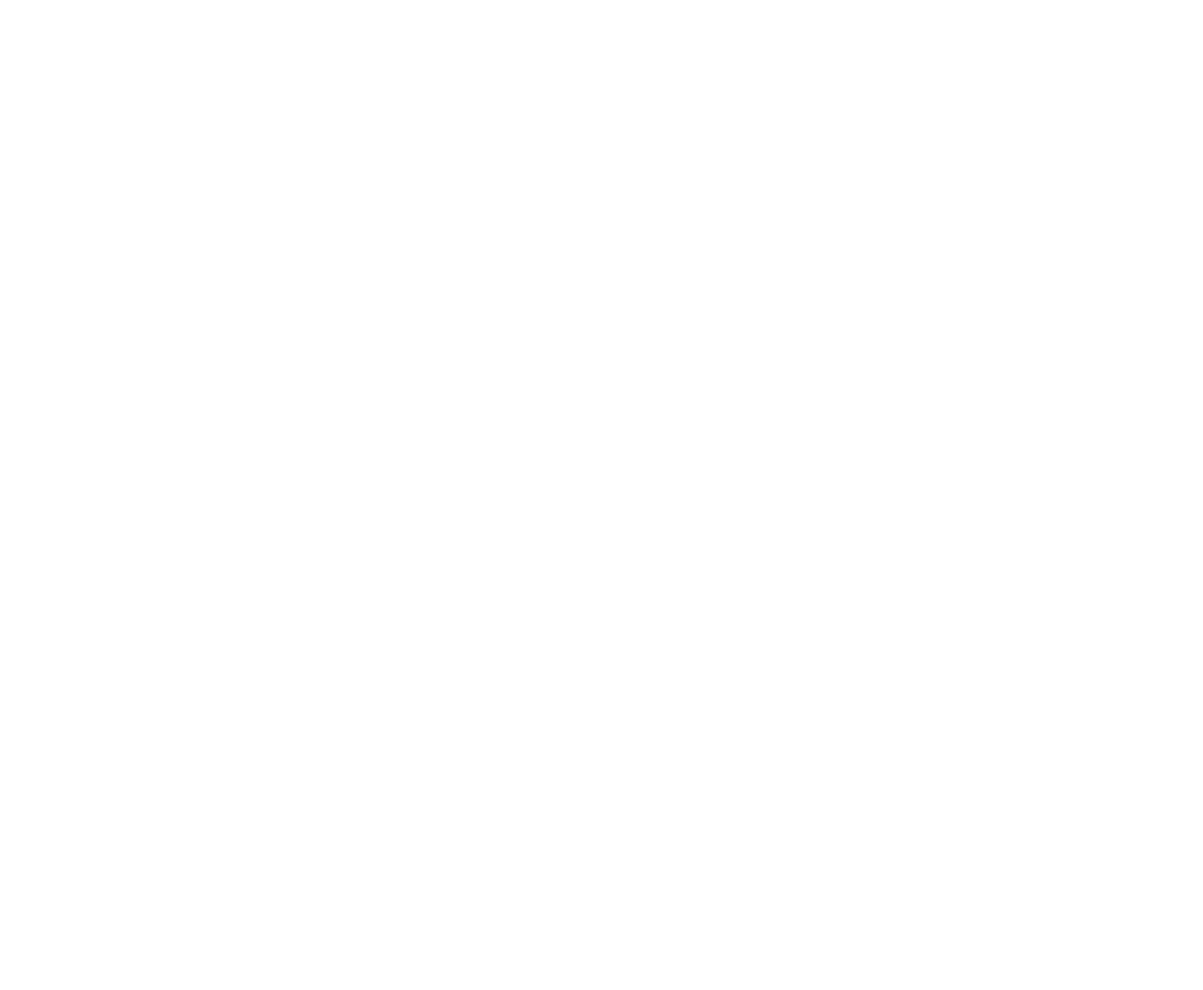
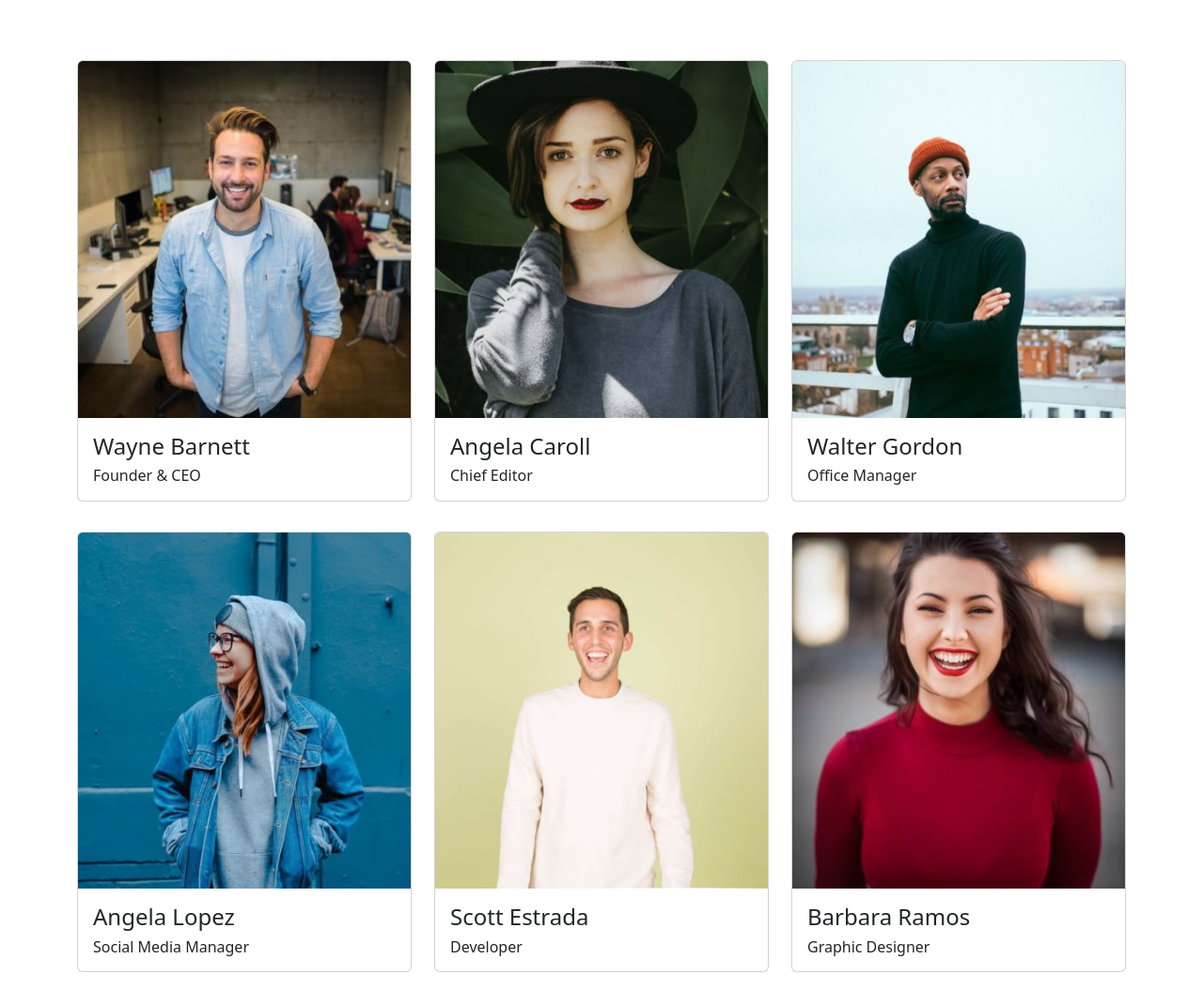
Before and after one commit to DavidePeloso-dev/js-our-team, a plain HTML site: page index.html in a window 1280 px wide. Shown: the whole page at 94% size. Before the commit the page ends 800 px from the top, so only its background shows below. Drawn offline with nearby package versions, Linux system fonts and the light colour scheme.

Commit message:
Complete program and add images

```diff
--- a/assets/js/script.js
+++ b/assets/js/script.js
@@ -5,46 +5,104 @@ Angela Lopez	Social Media Manager	angela-lopez-social-media-manager.jpg
 Scott Estrada	Developer	scott-estrada-developer.jpg
 Barbara Ramos	Graphic Designer	barbara-ramos-graphic-designer.jpg */
 
-const teamMembers =[
+const teamMembers = [
     {
-        name : 'Wayne Barnett',
-        profession : 'Founder & CEO',
-        image : 'wayne-barnett-founder-ceo.jpg'
+        name: 'Wayne Barnett',
+        profession: 'Founder & CEO',
+        image: 'wayne-barnett-founder-ceo.jpg'
     },
     {
-        name : 'Angela Caroll',
-        profession : 'Chief Editor',
-        image : 'angela-caroll-chief-editor.jpg'
+        name: 'Angela Caroll',
+        profession: 'Chief Editor',
+        image: 'angela-caroll-chief-editor.jpg'
     },
     {
-        name : 'Walter Gordon',
-        profession : 'Office Manager',
-        image : 'walter-gordon-office-manager.jpg'
+        name: 'Walter Gordon',
+        profession: 'Office Manager',
+        image: 'walter-gordon-office-manager.jpg'
     },
     {
-        name : 'Angela Lopez',
-        profession : 'Social Media Manager',
-        image : 'angela-lopez-social-media-manager.jpg'
+        name: 'Angela Lopez',
+        profession: 'Social Media Manager',
+        image: 'angela-lopez-social-media-manager.jpg'
     },
     {
-        name : 'Scott Estrada',
-        profession : 'Developer',
-        image : 'scott-estrada-developer.jpg'
+        name: 'Scott Estrada',
+        profession: 'Developer',
+        image: 'scott-estrada-developer.jpg'
     },
     {
-        name : 'Barbara Ramos',
-        profession : 'Graphic Designer',
-        image : 'barbara-ramos-graphic-designer.jpg'
+        name: 'Barbara Ramos',
+        profession: 'Graphic Designer',
+        image: 'barbara-ramos-graphic-designer.jpg'
     }
 ];
+
+const memberRowEl = document.getElementById('member_row');
 
 console.log(teamMembers);
 
 console.log(teamMembers[1].name)
 
-for(let i = 0; i < teamMembers.length; i++){
+for (let i = 0; i < teamMembers.length; i++) {
     const person = teamMembers[i];
     console.log(person.name);
     console.log(person.profession);
     console.log(person.image);
+
+    createDomCardEl(memberRowEl,person);
+
 }
+
+
+
+
+/*
+<div class="col">
+    <div class="card">
+        <img src="" class="card-img-top" alt="person">
+        <div class="card-body">
+            <h5 class="card-title">Card title</h5>
+            <p class="card-text">Some quick example text to build on the card title and make up the bulk of the card's content.</p>
+        </div>
+    </div>
+</div>
+*/
+
+
+/**
+ * ## Genarate a card to append in the DOM
+ * @param {HTMLElement} HtmlEl insert the DOM element you want to append the card
+ * @param {Object} object insert the object you wanto to populate the card
+ */
+function createDomCardEl(HtmlEl,object){
+//create the col element
+const colEl = document.createElement('div');
+colEl.classList.add('col', 'py-3');
+//create the card element
+const cardEl = document.createElement('div');
+cardEl.classList.add('card')
+//create the img element
+const imgEl = document.createElement('img');
+imgEl.classList.add('card-img-top');
+imgEl.src = './assets/img/'+ object.image;
+imgEl.alt = object.name;
+//create the card body
+const cardBodyEl = document.createElement('div');
+cardBodyEl.classList.add('card-body');
+//create the card title
+const cardTitleEl = document.createElement('h4');
+cardTitleEl.classList.add('card-title');
+cardTitleEl.innerText = object.name;
+//create the card text
+const cardTextEl = document.createElement('h6');
+cardTextEl.classList.add('card-text');
+cardTextEl.innerText = object.profession;
+//concatenate various element
+cardBodyEl.append(cardTitleEl,cardTextEl);
+cardEl.append(imgEl,cardBodyEl);
+colEl.append(cardEl);
+//attached the card to the Dom
+HtmlEl.insertAdjacentElement('beforeend', colEl);
+console.log(colEl);
+}
--- a/index.html
+++ b/index.html
@@ -1,15 +1,26 @@
 <!doctype html>
 <html lang='en'>
-  <head>
+
+<head>
     <meta charset='utf-8'>
     <meta name='viewport' content='width=device-width, initial-scale=1'>
     <title>Document</title>
     <link rel="stylesheet" href="./assets/css/style.css">
-    <link href='https://cdn.jsdelivr.net/npm/bootstrap@5.3.2/dist/css/bootstrap.min.css' rel='stylesheet' integrity='sha384-T3c6CoIi6uLrA9TneNEoa7RxnatzjcDSCmG1MXxSR1GAsXEV/Dwwykc2MPK8M2HN' crossorigin='anonymous'>
-  </head>
-  <body>
+    <link href='https://cdn.jsdelivr.net/npm/bootstrap@5.3.2/dist/css/bootstrap.min.css' rel='stylesheet'
+        integrity='sha384-T3c6CoIi6uLrA9TneNEoa7RxnatzjcDSCmG1MXxSR1GAsXEV/Dwwykc2MPK8M2HN' crossorigin='anonymous'>
+</head>
 
-    <script src='https://cdn.jsdelivr.net/npm/bootstrap@5.3.2/dist/js/bootstrap.bundle.min.js' integrity='sha384-C6RzsynM9kWDrMNeT87bh95OGNyZPhcTNXj1NW7RuBCsyN/o0jlpcV8Qyq46cDfL' crossorigin='anonymous'></script>
+<body>
+    <div class="container">
+        <div id="member_row" class="row row-cols-1 row-cols-md-3 my-5">
+
+        </div>
+    </div>
+
+    <script src='https://cdn.jsdelivr.net/npm/bootstrap@5.3.2/dist/js/bootstrap.bundle.min.js'
+        integrity='sha384-C6RzsynM9kWDrMNeT87bh95OGNyZPhcTNXj1NW7RuBCsyN/o0jlpcV8Qyq46cDfL'
+        crossorigin='anonymous'></script>
     <script src="./assets/js/script.js"></script>
-  </body>
+</body>
+
 </html>
```
Also changed, not shown: assets/img/angela-caroll-chief-editor.jpg (added), assets/img/angela-lopez-social-media-manager.jpg (added), assets/img/barbara-ramos-graphic-designer.jpg (added), assets/img/scott-estrada-developer.jpg (added), assets/img/walter-gordon-office-manager.jpg (added), assets/img/wayne-barnett-founder-ceo.jpg (added).
